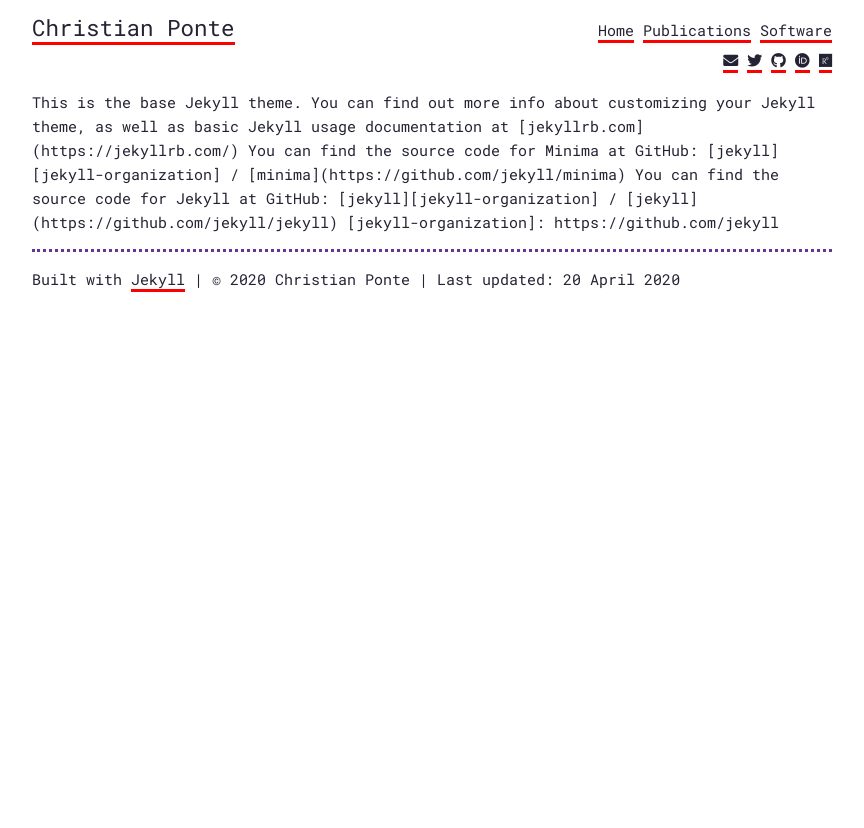
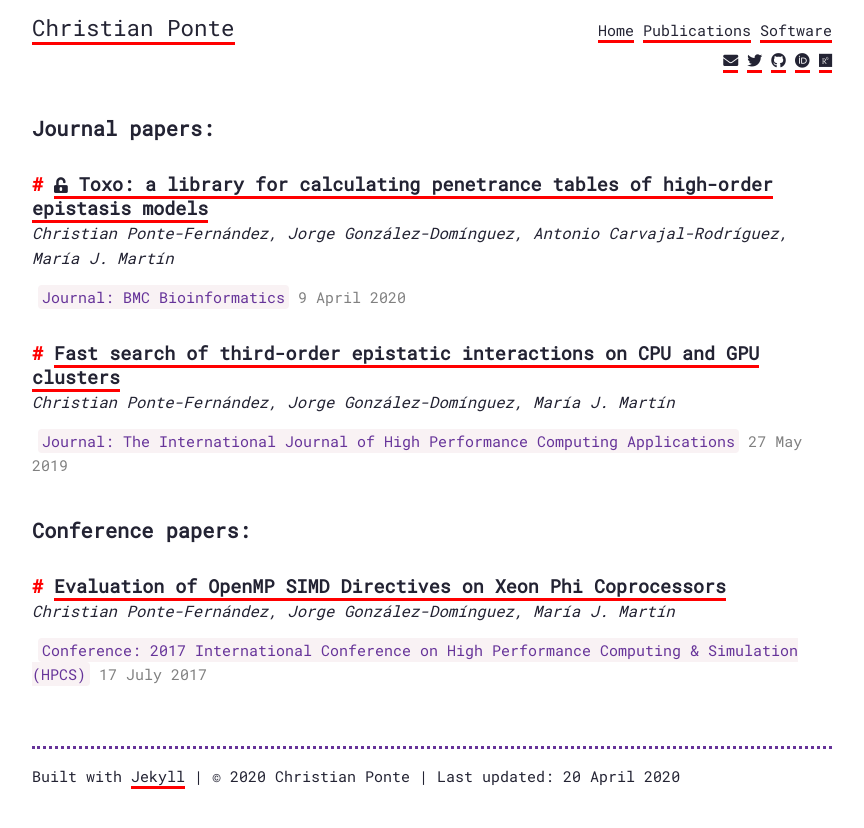
Before and after one commit to chponte/chponte.github.io, a Jekyll site: the page built from publications.html, in a window 1280 px wide. Shown: the top 828 px of the page, without its empty margins (208-1072 px from the left). Built offline with Jekyll 4.4.1, drawn with Linux system fonts in a browser that asks for light colours; nearby versions of some CDN libraries.

Commit message:
Add conference papers

```diff
--- a/_layouts/publication.html
+++ b/_layouts/publication.html
@@ -12,8 +12,9 @@ layout: default
     {% if page.type == "journal" %}
     <span class="badge-label">Journal: {{ page.journal }}</span>
     {% else %}
-        Conference: {{ page.conference }}.
+    <span class="badge-label">Conference: {{ page.conference }}</span>
     {% endif %}
+    <br>
     <a href="https://doi.org/{{ page.doi }}">doi: {{ page.doi }}</a>
     <h2>Authors</h2>
     <ul>
--- /dev/null
+++ b/_publications/hpcs-omp-simd-evaluation.md
@@ -0,0 +1,14 @@
+---
+layout: publication
+type: conference
+title:  "Evaluation of OpenMP SIMD Directives on Xeon Phi Coprocessors"
+authors: "Christian Ponte-Fernández, Jorge González-Domínguez, María J. Martín"
+conference: "2017 International Conference on High Performance Computing & Simulation (HPCS)"
+doi: 10.1109/HPCS.2017.65
+date: 2017-07-17
+highlighted: false
+---
+
+## Abstract
+
+> Nowadays, most of the available computer architectures include vector processing units. Therefore, exploiting this type of parallelism is fundamental to achieve the highest performance on modern systems. OpenMP is a parallel programming API based on a set of compiler directives. In its latest release (version 4) explicit vector programming through Single Instruction Multiple Data (SIMD) directives was added, among other features. This paper studies the ease of use and performance of these new SIMD directives, evaluated on an Intel Xeon Phi coprocessor. Three different applications are analysed and modified in order to improve vectorization. The evaluation of the obtained performance is done by comparison with the runtime of the same applications achieved by the compiler's autovectorization. The final conclusion is that the benefits obtained by the OpenMP directives depend on the characteristics of the employed code: both runtimes stay on par on simple codes; however, on more complex codes where modifications have to be introduced, OpenMP SIMD vectorization surpasses the compiler's autovectorization achieving up to 6.3x speedup with respect to the non-vectorized version on the Poisson's equations solver.
--- a/publications.html
+++ b/publications.html
@@ -5,15 +5,43 @@ nav_order: 2
 permalink: /publications/
 ---
 
-This is the base Jekyll theme. You can find out more info about customizing your Jekyll theme, as well as basic Jekyll usage documentation at [jekyllrb.com](https://jekyllrb.com/)
+<main class="list">
+    <h1>Journal papers:</h1>
+    {% assign publications = site.publications |
+        where: "type", "journal" |
+        sort:"date" |
+        reverse %}
+    {% for p in publications %}
+    <section class="list-item">
+        <h2 class="title">
+            <a href="{{ p.url | absolute_url }}">
+                {% if p.openaccess == true %}
+                <i class="fas fa-unlock-alt"></i>
+                {% endif %}
+                {{ p.title }}
+            </a>
+            <br>
+            <i>{{ p.authors }}</i>
+        </h2>
+        <span class="badge-label">Journal: {{ p.journal }}</span>
+        <time>{{ p.date | date: "%-d %B %Y" }}</time>
+    </section>
+    {% endfor %}
 
-You can find the source code for Minima at GitHub:
-[jekyll][jekyll-organization] /
-[minima](https://github.com/jekyll/minima)
-
-You can find the source code for Jekyll at GitHub:
-[jekyll][jekyll-organization] /
-[jekyll](https://github.com/jekyll/jekyll)
-
-
-[jekyll-organization]: https://github.com/jekyll
+    <h1>Conference papers:</h1>
+    {% assign publications = site.publications |
+        where: "type", "conference" |
+        sort:"date" |
+        reverse %}
+    {% for p in publications %}
+    <section class="list-item">
+        <h2 class="title">
+            <a href="{{ p.url | absolute_url }}"> {{ p.title }}</a>
+            <br>
+            <i>{{ p.authors }}</i>
+        </h2>
+        <span class="badge-label">Conference: {{ p.conference }}</span>
+        <time>{{ p.date | date: "%-d %B %Y" }}</time>
+    </section>
+    {% endfor %}
+</main>
```
Also changed, not shown: index.html (+6 -8 lines). Lines whose indentation alone changed are shown as unchanged.
